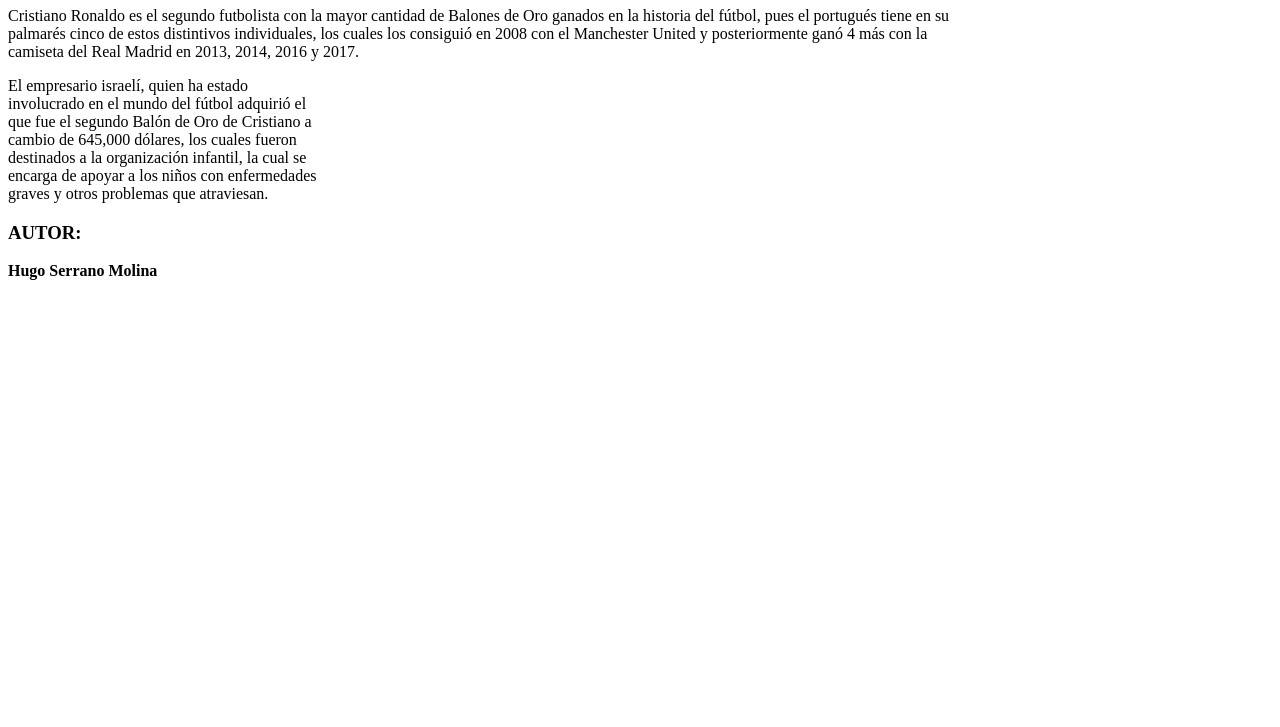
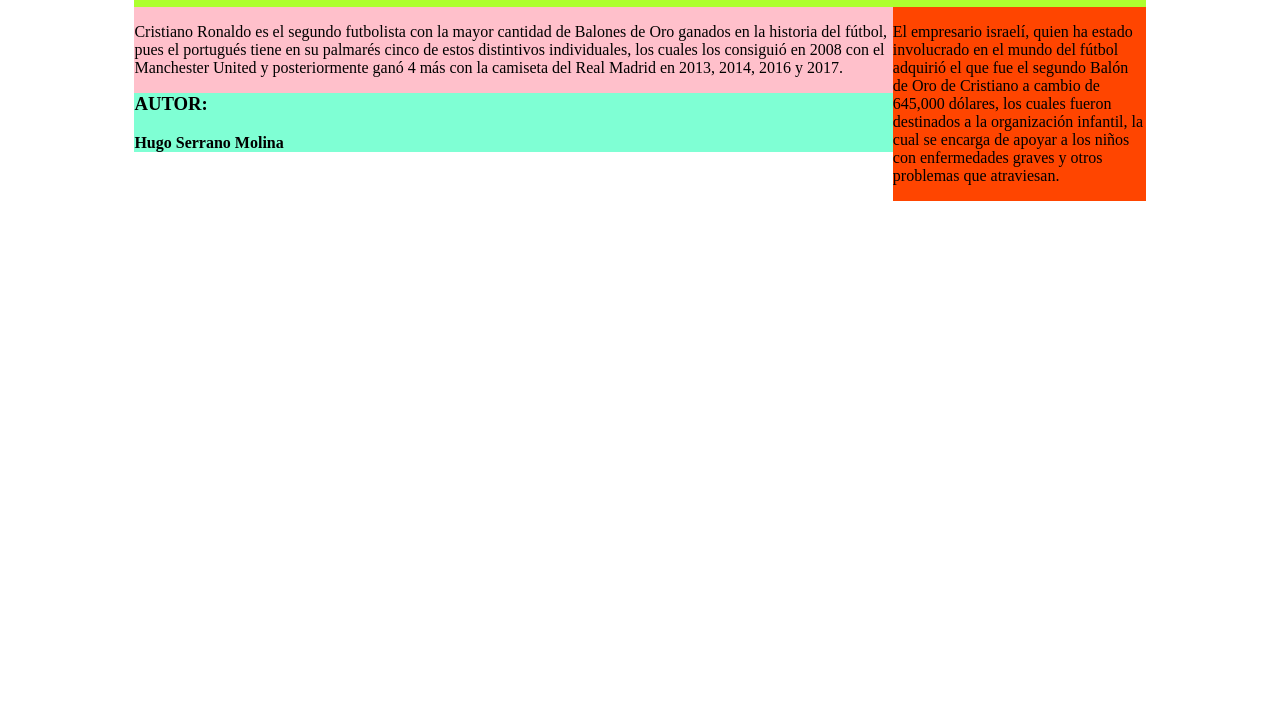
Before and after one commit to Hugo0430/Lenguaje-de-Marcas, a plain HTML site: page CSS/EJERCICIO 9/EJERCICIO 9.html in a window 1280 px wide. Shown: the part 73-800 px from the top of the page. Drawn offline with Linux system fonts and the light colour scheme.

Commit message:
Ejercicio 9

```diff
--- a/CSS/EJERCICIO 9/EJERCICIO 9.html
+++ b/CSS/EJERCICIO 9/EJERCICIO 9.html
@@ -10,23 +10,37 @@
     <style>
         div.cabecera {
             width: 100%;
+            background-color: brown;
         }
 
         div.div1 {
 
             width: 75%;
+            float: left;
+            background-color: pink;
+
         }
 
         div.div2 {
+            width: 25%;
+            float: right;
+            background-color: orangered;
 
-            width: 25%;
         }
 
-        div.contenedora {}
+        div.contenedora {
+        width: 80%;
+        margin: auto;
+        padding: auto;
+        background-color: greenyellow;
+
+
+        }
 
         div.piedepagina {
 
             width: 100%;
+            background-color:aquamarine ;
         }
     </style>
 </head>
```
